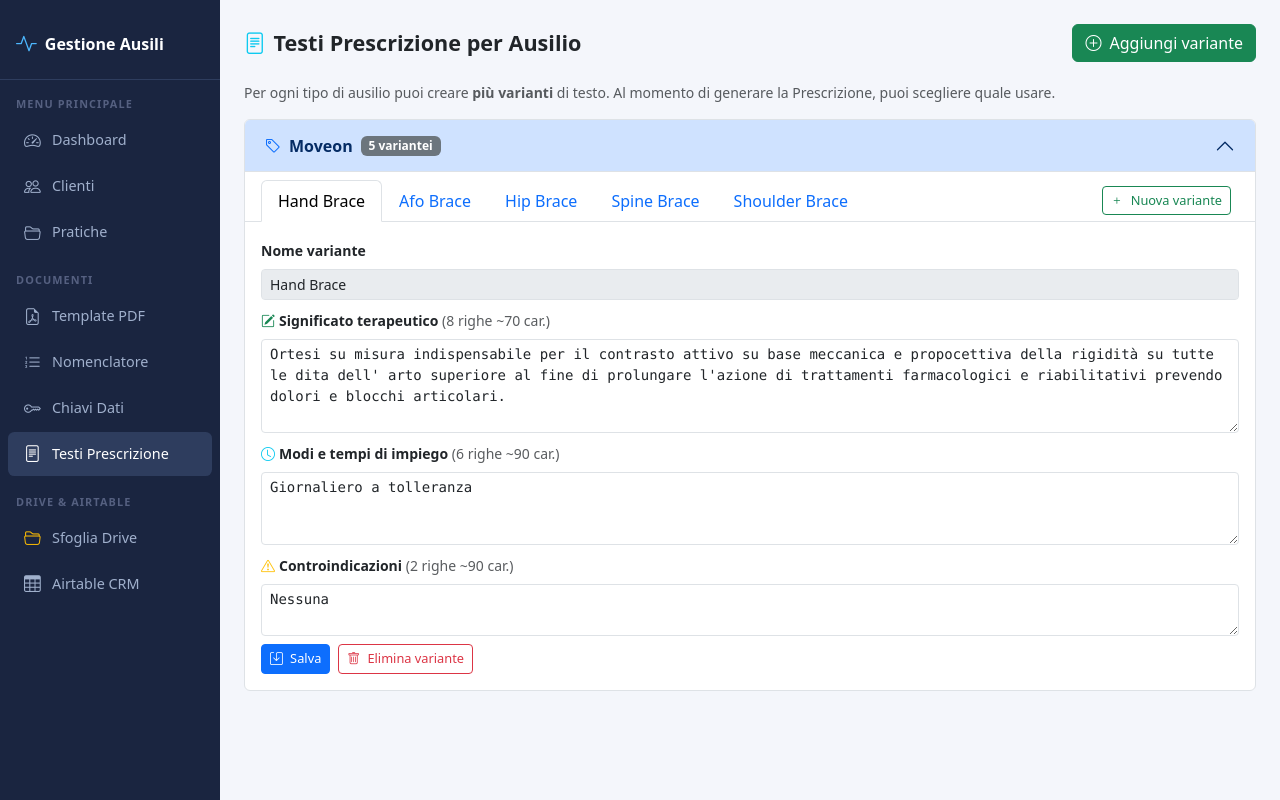
After one commit to mattiamarsili-dot/sistema_ausili, a Flask app: page /templates/testi-prescrizione in a window 1280 px wide, after a click that opens the changed part. The commit adds this page. Run offline with Flask 3, Linux system fonts and the light colour scheme.

Commit message:
Ausilio (fix colonne)

```diff
--- a/app.py
+++ b/app.py
@@ -301,6 +301,91 @@ def gestisci_chiavi():
                            suggerimenti=suggerimenti)
 
 
+TESTI_PATH = os.path.join(os.path.dirname(__file__), "config", "testi_prescrizione.json")
+
+
+def _carica_testi():
+    """Legge testi_prescrizione.json e normalizza la struttura a {ausilio: [varianti]}."""
+    if not os.path.isfile(TESTI_PATH):
+        return {}
+    with open(TESTI_PATH, encoding="utf-8") as f:
+        raw = json.load(f)
+    out = {}
+    for k, v in raw.items():
+        if k.startswith("_"):
+            continue
+        if isinstance(v, dict):          # vecchio formato singola variante → converti
+            v.setdefault("nome", "Standard")
+            out[k] = [v]
+        elif isinstance(v, list):
+            out[k] = v
+    return out
+
+
+def _salva_testi(testi: dict):
+    with open(TESTI_PATH, "w", encoding="utf-8") as f:
+        json.dump(testi, f, ensure_ascii=False, indent=2)
+
+
+@app.route("/templates/testi-prescrizione", methods=["GET", "POST"])
+def testi_prescrizione():
+    """Pagina per configurare i testi predefiniti della Prescrizione per tipo di ausilio."""
+    testi = _carica_testi()
+
+    if request.method == "POST":
+        azione  = request.form.get("azione")
+        ausilio = request.form.get("ausilio", "").strip()
+        nome_var= request.form.get("nome_variante", "").strip() or "Standard"
+
+        if azione == "salva_variante" and ausilio:
+            nuova = {
+                "nome":              nome_var,
+                "significato":       request.form.get("significato", "").strip(),
+                "modi_impiego":      request.form.get("modi_impiego", "").strip(),
+                "controindicazioni": request.form.get("controindicazioni", "").strip(),
+            }
+            lista = testi.get(ausilio, [])
+            # Aggiorna se nome già esistente, altrimenti aggiungi
+            idx = next((i for i, v in enumerate(lista) if v.get("nome") == nome_var), None)
+            if idx is not None:
+                lista[idx] = nuova
+            else:
+                lista.append(nuova)
+            testi[ausilio] = lista
+            _salva_testi(testi)
+            flash(f"Variante '{nome_var}' per '{ausilio}' salvata.", "success")
+
+        elif azione == "elimina_variante" and ausilio:
+            lista = testi.get(ausilio, [])
+            lista = [v for v in lista if v.get("nome") != nome_var]
+            if lista:
+                testi[ausilio] = lista
+            else:
+                del testi[ausilio]        # nessuna variante rimasta → rimuovi ausilio
+            _salva_testi(testi)
+            flash(f"Variante '{nome_var}' eliminata.", "success")
+
+        elif azione == "elimina_ausilio" and ausilio:
+            testi.pop(ausilio, None)
+            _salva_testi(testi)
+            flash(f"Tutti i testi per '{ausilio}' eliminati.", "success")
+
+        return redirect(url_for("testi_prescrizione"))
+
+    return render_template("testi_prescrizione.html",
+                           testi=testi,
+                           ausilii=AUSILII_LIST)
+
+
+@app.route("/api/testi-prescrizione/varianti")
+def api_varianti_testo():
+    """Restituisce le varianti di testo disponibili per un dato ausilio."""
+    ausilio = request.args.get("ausilio", "")
+    testi = _carica_testi()
+    varianti = [v.get("nome", f"Variante {i+1}") for i, v in enumerate(testi.get(ausilio, []))]
+    return jsonify(varianti)
+
+
 # ── COMPILAZIONE PDF ─────────────────────────────────────────────────────────
 
 @app.route("/compila/<int:template_id>/<int:pratica_id>")
@@ -318,7 +403,8 @@ def compila_pdf(template_id, pratica_id):
         "cliente": cliente,
         "pratica": pratica,
         "voci": voci,
-        "data_oggi": __import__("datetime").date.today().strftime("%d/%m/%Y")
+        "data_oggi": __import__("datetime").date.today().strftime("%d/%m/%Y"),
+        "variante_testo": request.args.getlist("variante"),   # lista nomi varianti testo prescrizione
     }
 
     try:
--- a/templates/base.html
+++ b/templates/base.html
@@ -165,6 +165,9 @@
   <a href="{{ url_for('gestisci_chiavi') }}" class="nav-link {% if request.endpoint == 'gestisci_chiavi' %}active{% endif %}">
     <i class="bi bi-key"></i> Chiavi Dati
   </a>
+  <a href="{{ url_for('testi_prescrizione') }}" class="nav-link {% if request.endpoint == 'testi_prescrizione' %}active{% endif %}">
+    <i class="bi bi-file-text"></i> Testi Prescrizione
+  </a>
   <div class="section-label">Drive & Airtable</div>
   <a href="{{ url_for('drive') }}" class="nav-link {% if request.endpoint in ['drive','drive_file'] %}active{% endif %}">
     <i class="bi bi-folder2-open" style="color:#fbbc04;"></i> Sfoglia Drive
--- /dev/null
+++ b/templates/testi_prescrizione.html
@@ -0,0 +1,222 @@
+{% extends "base.html" %}
+{% block title %}Testi Prescrizione per Ausilio{% endblock %}
+
+{% block content %}
+<div class="page-header d-flex justify-content-between align-items-center">
+  <h1><i class="bi bi-file-text me-2 text-info"></i>Testi Prescrizione per Ausilio</h1>
+  <button class="btn btn-success" data-bs-toggle="modal" data-bs-target="#modalNuovaVariante"
+          onclick="resetModalNuova()">
+    <i class="bi bi-plus-circle me-1"></i> Aggiungi variante
+  </button>
+</div>
+
+{% with messages = get_flashed_messages(with_categories=true) %}
+  {% for category, message in messages %}
+    <div class="alert alert-{{ category }} alert-dismissible fade show">
+      {{ message }}
+      <button type="button" class="btn-close" data-bs-dismiss="alert"></button>
+    </div>
+  {% endfor %}
+{% endwith %}
+
+<p class="text-muted small mb-3">
+  Per ogni tipo di ausilio puoi creare <strong>più varianti</strong> di testo.
+  Al momento di generare la Prescrizione, puoi scegliere quale usare.
+</p>
+
+{% if not testi %}
+<div class="alert alert-info">
+  <i class="bi bi-info-circle me-2"></i>Nessun testo configurato.
+  Clicca <strong>Aggiungi variante</strong> per iniziare.
+</div>
+{% endif %}
+
+<div class="accordion" id="accordionTesti">
+{% for ausilio, varianti in testi.items() %}
+<div class="accordion-item mb-2 border rounded">
+  <h2 class="accordion-header">
+    <button class="accordion-button collapsed fw-semibold" type="button"
+            data-bs-toggle="collapse" data-bs-target="#collapse_{{ loop.index }}">
+      <i class="bi bi-tag me-2 text-primary"></i>{{ ausilio }}
+      <span class="badge bg-secondary ms-2">{{ varianti|length }} variante{% if varianti|length != 1 %}i{% endif %}</span>
+    </button>
+  </h2>
+  <div id="collapse_{{ loop.index }}" class="accordion-collapse collapse">
+    <div class="accordion-body p-0">
+
+      {# Tabs per le varianti #}
+      <ul class="nav nav-tabs px-3 pt-2" id="tabs_{{ loop.index }}">
+        {% for v in varianti %}
+        <li class="nav-item">
+          <button class="nav-link {% if loop.first %}active{% endif %}"
+                  data-bs-toggle="tab"
+                  data-bs-target="#tab_{{ loop.index }}_{{ loop.index0 }}">
+            {{ v.nome or 'Variante ' ~ loop.index }}
+          </button>
+        </li>
+        {% endfor %}
+        <li class="nav-item ms-auto d-flex align-items-center pe-2">
+          <button class="btn btn-sm btn-outline-success"
+                  onclick="apriNuovaVariante('{{ ausilio }}')">
+            <i class="bi bi-plus me-1"></i> Nuova variante
+          </button>
+        </li>
+      </ul>
+
+      <div class="tab-content px-3 pb-3 pt-2">
+        {% for v in varianti %}
+        <div class="tab-pane fade {% if loop.first %}show active{% endif %}"
+             id="tab_{{ loop.index }}_{{ loop.index0 }}">
+          <form method="post" class="mt-2">
+            <input type="hidden" name="azione" value="salva_variante">
+            <input type="hidden" name="ausilio" value="{{ ausilio }}">
+            <input type="hidden" name="nome_variante" value="{{ v.nome }}">
+
+            <div class="mb-2">
+              <label class="form-label fw-semibold small">Nome variante</label>
+              <input type="text" class="form-control form-control-sm" value="{{ v.nome }}"
+                     readonly disabled title="Per rinominare, elimina e ricrea la variante">
+            </div>
+
+            <div class="mb-2">
+              <label class="form-label fw-semibold small">
+                <i class="bi bi-pencil-square me-1 text-success"></i>Significato terapeutico
+                <span class="text-muted fw-normal">(8 righe ~70 car.)</span>
+              </label>
+              <textarea class="form-control form-control-sm font-monospace" name="significato"
+                        rows="4">{{ v.significato or '' }}</textarea>
+            </div>
+
+            <div class="mb-2">
+              <label class="form-label fw-semibold small">
+                <i class="bi bi-clock me-1 text-info"></i>Modi e tempi di impiego
+                <span class="text-muted fw-normal">(6 righe ~90 car.)</span>
+              </label>
+              <textarea class="form-control form-control-sm font-monospace" name="modi_impiego"
+                        rows="3">{{ v.modi_impiego or '' }}</textarea>
+            </div>
+
+            <div class="mb-2">
+              <label class="form-label fw-semibold small">
+                <i class="bi bi-exclamation-triangle me-1 text-warning"></i>Controindicazioni
+                <span class="text-muted fw-normal">(2 righe ~90 car.)</span>
+              </label>
+              <textarea class="form-control form-control-sm font-monospace" name="controindicazioni"
+                        rows="2">{{ v.controindicazioni or '' }}</textarea>
+            </div>
+
+            <div class="d-flex gap-2 mt-2">
+              <button type="submit" class="btn btn-sm btn-primary">
+                <i class="bi bi-save me-1"></i> Salva
+              </button>
+              <button type="button" class="btn btn-sm btn-outline-danger"
+                      onclick="eliminaVariante('{{ ausilio }}', '{{ v.nome }}')">
+                <i class="bi bi-trash me-1"></i> Elimina variante
+              </button>
+            </div>
+          </form>
+        </div>
+        {% endfor %}
+      </div>
+
+    </div>
+  </div>
+</div>
+{% endfor %}
+</div>
+
+{# ── Modal nuova variante ── #}
+<div class="modal fade" id="modalNuovaVariante" tabindex="-1">
+  <div class="modal-dialog modal-lg">
+    <div class="modal-content">
+      <form method="post">
+        <input type="hidden" name="azione" value="salva_variante">
+        <div class="modal-header">
+          <h5 class="modal-title"><i class="bi bi-plus-circle me-2"></i>Nuova variante testo</h5>
+          <button type="button" class="btn-close" data-bs-dismiss="modal"></button>
+        </div>
+        <div class="modal-body">
+          <div class="row g-2 mb-3">
+            <div class="col-md-7">
+              <label class="form-label fw-semibold">Tipo di ausilio</label>
+              <select class="form-select" name="ausilio" id="selectAusilioModal" required>
+                <option value="">— Seleziona —</option>
+                {% for a in ausilii %}
+                <option value="{{ a }}">{{ a }}</option>
+                {% endfor %}
+              </select>
+            </div>
+            <div class="col-md-5">
+              <label class="form-label fw-semibold">Nome variante</label>
+              <input type="text" class="form-control" name="nome_variante" id="nomeVarianteModal"
+                     placeholder="es. Standard, Post-ictus, Pediatrico..." required>
+            </div>
+          </div>
+
+          <div class="mb-2">
+            <label class="form-label fw-semibold small">
+              <i class="bi bi-pencil-square me-1 text-success"></i>Significato terapeutico
+              <span class="text-muted fw-normal">(8 righe ~70 car.)</span>
+            </label>
+            <textarea class="form-control font-monospace" name="significato" rows="5"
+                      placeholder="Testo libero, va a capo automaticamente..."></textarea>
+          </div>
+
+          <div class="mb-2">
+            <label class="form-label fw-semibold small">
+              <i class="bi bi-clock me-1 text-info"></i>Modi e tempi di impiego
+              <span class="text-muted fw-normal">(6 righe ~90 car.)</span>
+            </label>
+            <textarea class="form-control font-monospace" name="modi_impiego" rows="3"
+                      placeholder="Testo libero..."></textarea>
+          </div>
+
+          <div class="mb-2">
+            <label class="form-label fw-semibold small">
+              <i class="bi bi-exclamation-triangle me-1 text-warning"></i>Controindicazioni
+              <span class="text-muted fw-normal">(2 righe ~90 car.)</span>
+            </label>
+            <textarea class="form-control font-monospace" name="controindicazioni" rows="2"
+                      placeholder="Testo libero..."></textarea>
+          </div>
+        </div>
+        <div class="modal-footer">
+          <button type="button" class="btn btn-secondary" data-bs-dismiss="modal">Annulla</button>
+          <button type="submit" class="btn btn-success">
+            <i class="bi bi-save me-1"></i> Salva variante
+          </button>
+        </div>
+      </form>
+    </div>
+  </div>
+</div>
+
+{# Form nascosto eliminazione variante #}
+<form method="post" id="formElimina" style="display:none">
+  <input type="hidden" name="azione" value="elimina_variante">
+  <input type="hidden" name="ausilio" id="elAusilio">
+  <input type="hidden" name="nome_variante" id="elNomeVariante">
+</form>
+{% endblock %}
+
+{% block scripts %}
+<script>
+function eliminaVariante(ausilio, nome) {
+  if (!confirm(`Eliminare la variante "${nome}" per "${ausilio}"?`)) return;
+  document.getElementById('elAusilio').value = ausilio;
+  document.getElementById('elNomeVariante').value = nome;
+  document.getElementById('formElimina').submit();
+}
+
+function resetModalNuova() {
+  document.getElementById('selectAusilioModal').value = '';
+  document.getElementById('nomeVarianteModal').value  = '';
+}
+
+function apriNuovaVariante(ausilio) {
+  document.getElementById('selectAusilioModal').value = ausilio;
+  document.getElementById('nomeVarianteModal').value  = '';
+  new bootstrap.Modal(document.getElementById('modalNuovaVariante')).show();
+}
+</script>
+{% endblock %}
```
Also changed, not shown: config/Prescrizione_Cloude_mapping.json (+51 -1 lines), config/testi_prescrizione.json (added, +34 -0 lines), pdf_compiler.py (+83 -6 lines), templates/pratica_form.html (+107 -0 lines).
